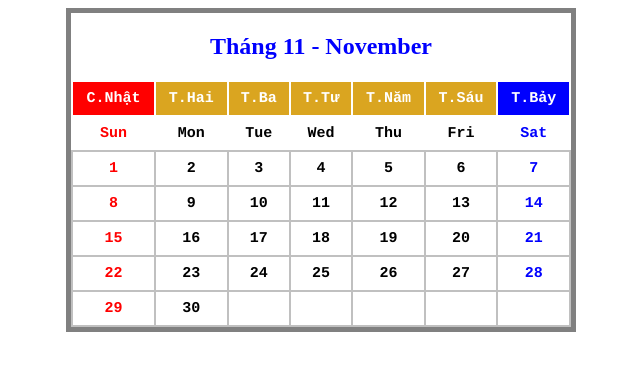
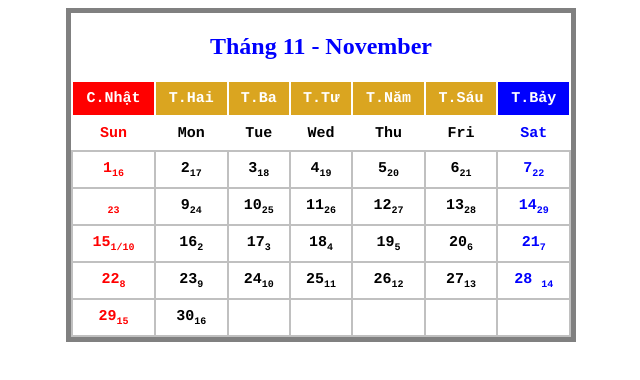
Before and after one commit to bachlx01/BP_Excercise_Calender, a plain HTML site: page index.html in a window 1280 px wide. Shown: the whole page, without its empty margins (319-959 px from the left). Drawn offline with Linux system fonts and the light colour scheme.

Commit message:
them ngay am

```diff
--- a/CSS/style.css
+++ b/CSS/style.css
@@ -10,6 +10,9 @@ table{
     font-weight: bold;
     font-size: 15px;
     margin: 0 auto;
+}
+sub{
+    font-size:10px;
 }
 th{
     background-color: goldenrod;
--- a/index.html
+++ b/index.html
@@ -28,44 +28,44 @@
             <td id="end">Sat</td>
         </tr>
         <tr>
-            <td class="date" id="first">1</td>
-            <td class="date">2</td>
-            <td class="date">3</td>
-            <td class="date">4</td>
-            <td class="date">5</td>
-            <td class="date">6</td>
-            <td class="date" id="end">7</td>
+            <td class="date" id="first">1<sub>16</sub></td>
+            <td class="date">2<sub>17</sub></td>
+            <td class="date">3<sub>18</sub></td>
+            <td class="date">4<sub>19</sub></td>
+            <td class="date">5<sub>20</sub></td>
+            <td class="date">6<sub>21</sub></td>
+            <td class="date" id="end">7<sub>22</sub></td>
         </tr>
         <tr>
-            <td class="date" id="first">8</td>
-            <td class="date">9</td>
-            <td class="date">10</td>
-            <td class="date">11</td>
-            <td class="date">12</td>
-            <td class="date">13</td>
-            <td class="date" id="end">14</td>
+            <td class="date" id="first"> <sub>23</sub></td>
+            <td class="date">9<sub>24</sub></td>
+            <td class="date">10<sub>25</sub></td>
+            <td class="date">11<sub>26</sub></td>
+            <td class="date">12<sub>27</sub></td>
+            <td class="date">13<sub>28</sub></td>
+            <td class="date" id="end">14<sub>29</sub></td>
         </tr>
         <tr>
-            <td class="date" id="first">15</td>
-            <td class="date">16</td>
-            <td class="date">17</td>
-            <td class="date">18</td>
-            <td class="date">19</td>
-            <td class="date">20</td>
-            <td class="date" id="end">21</td>
+            <td class="date" id="first">15<sub>1/10</sub></td>
+            <td class="date">16<sub>2</sub></td>
+            <td class="date">17<sub>3</sub></td>
+            <td class="date">18<sub>4</sub></td>
+            <td class="date">19<sub>5</sub></td>
+            <td class="date">20<sub>6</sub></td>
+            <td class="date" id="end">21<sub>7</sub></td>
         </tr>
         <tr>
-            <td class="date" id="first">22</td>
-            <td class="date">23</td>
-            <td class="date">24</td>
-            <td class="date">25</td>
-            <td class="date">26</td>
-            <td class="date">27</td>
-            <td class="date" id="end">28</td>
+            <td class="date" id="first">22<sub>8</sub></td>
+            <td class="date">23<sub>9</sub></td>
+            <td class="date">24<sub>10</sub></td>
+            <td class="date">25<sub>11</sub></td>
+            <td class="date">26<sub>12</sub></td>
+            <td class="date">27<sub>13</sub></td>
+            <td class="date" id="end">28 <sub>14</sub></td>
         </tr>
         <tr>
-            <td class="date" id="first">29</td>
-            <td class="date">30</td>
+            <td class="date" id="first">29<sub>15</sub></td>
+            <td class="date">30<sub>16</sub></td>
             <td class="date"></td>
             <td class="date"></td>
             <td class="date"></td>
```
